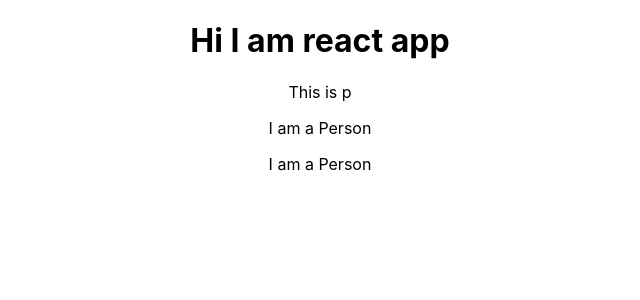
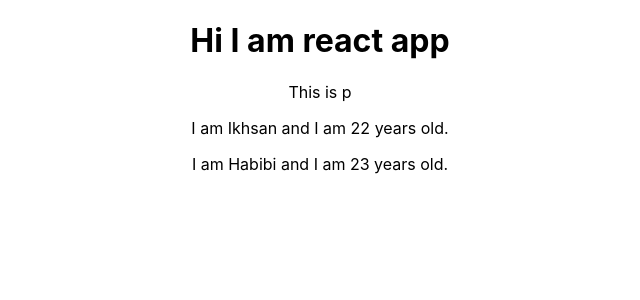
Before and after one commit to ikhsanhabibi/learn-react, a React (Create React App) app in the folder app/: page / in a window 1280 px wide. Shown: the top 300 px of the page, without its empty margins (320-960 px from the left). Built offline with nearby package versions, Linux system fonts and the light colour scheme.

Commit message:
Add props in Person component

```diff
--- a/app/src/App.js
+++ b/app/src/App.js
@@ -8,8 +8,8 @@ class App extends Component {
       <div className="App">
         <h1>Hi I am react app</h1>
         <p>This is p</p>
-        <Person />
-        <Person />
+        <Person name="Ikhsan" age="22" />
+        <Person name="Habibi" age="23" />
       </div>
     );
   }
--- a/app/src/Person/Person.js
+++ b/app/src/Person/Person.js
@@ -1,7 +1,11 @@
 import React from "react";
 
-const person = () => {
-  return <p>I am a Person</p>;
+const person = props => {
+  return (
+    <p>
+      I am {props.name} and I am {props.age} years old.
+    </p>
+  );
 };
 
 export default person;
```
